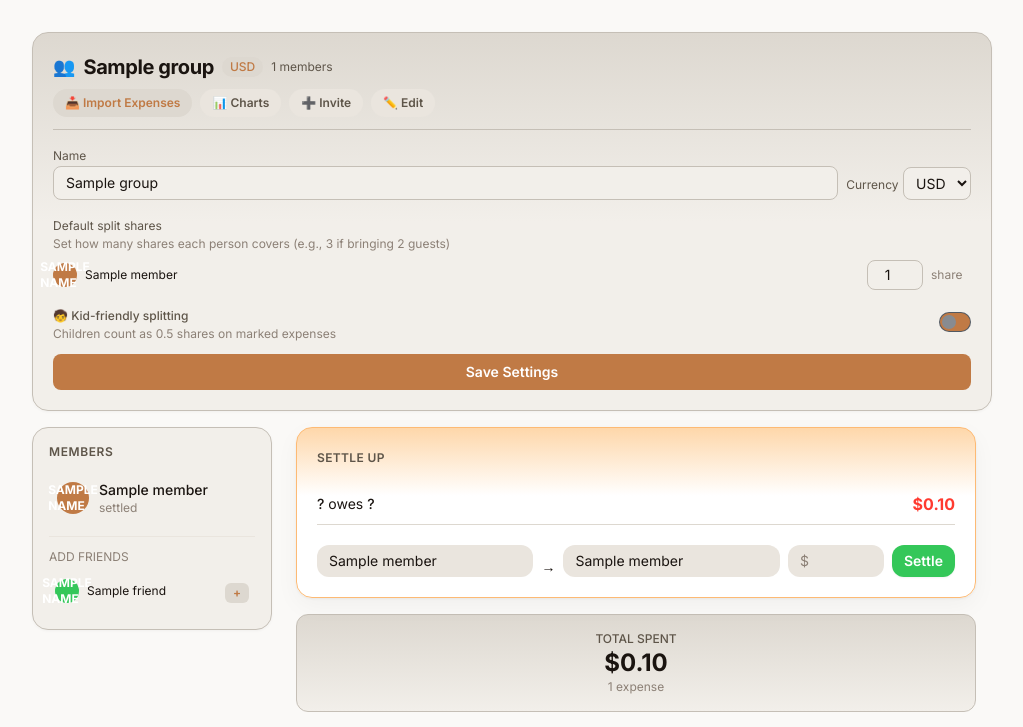
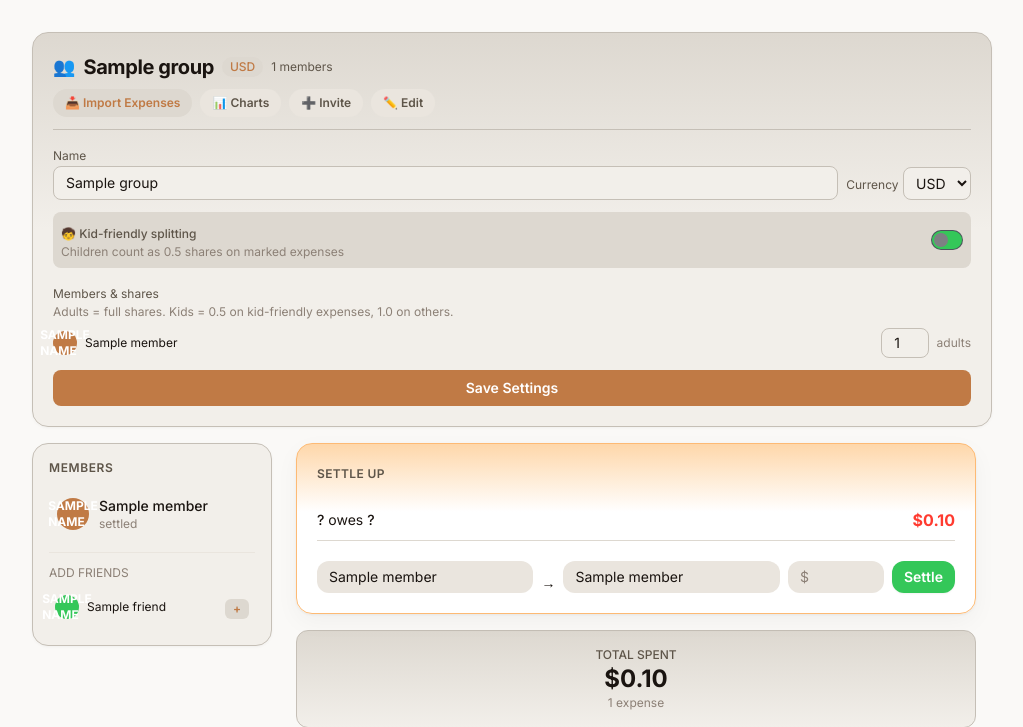
Before and after one commit to jvalin17/frenmo, a FastAPI app: template app/templates/group/detail.html in a window 1280 px wide, after a click on "✏️ Edit". Shown: the part 52-779 px from the top of the page, without its empty margins (128-1151 px from the left). Run offline with FastAPI, Linux system fonts and the light colour scheme; the template is opened without the code that fills it: most values are stand-ins (such as "Sample title", 1, 10 or a date in 2020); some libraries are stand-ins or nearby versions.

Commit message:
UI clarity: green toggle, adults/kids labels, effective shares display
Toggle color changed to green (#34C759) for kid-friendly ON state.
Labels changed from 'shares'/'Kids' to 'adults'/'kids' for clarity.
Shows computed effective shares per member: = 3.5 / 4 (kid / non-kid).
Toggle moved above member list so it controls kids input visibility.

Co-Authored-By: Claude Opus 4.6 (1M context) <noreply@anthropic.com>

```diff
--- a/app/templates/group/detail.html
+++ b/app/templates/group/detail.html
@@ -49,30 +49,33 @@
                     </select>
                 </div>
             </div>
-            <!-- Default split shares -->
-            <div class="mb-3">
-                <label class="text-xs" style="color: var(--text-secondary);">Default split shares</label>
-                <p class="text-xs mb-2" style="color: var(--text-muted);">Set how many shares each person covers (e.g., 3 if bringing 2 guests)</p>
-                {% for member in members %}
-                <div class="flex items-center gap-2 mb-1">
-                    <div class="w-6 h-6 rounded-full flex items-center justify-center text-white text-xs font-bold" style="background: var(--accent);">{{ member.name[0]|upper }}</div>
-                    <span class="text-xs flex-1 truncate min-w-0" style="color: var(--text-primary);">{{ member.name }}</span>
-                    <input type="number" name="shares_{{ member.id }}" value="{{ member_shares.get(member.id, 1) }}" min="{{ 0 if group.kid_friendly else 1 }}" max="20" class="text-sm px-2 py-1 rounded-lg w-14 text-center shrink-0" style="background: var(--bg-card); border: 1px solid var(--border);">
-                    <span class="text-xs w-10 shrink-0" style="color: var(--text-muted);">share{{ 's' if member_shares.get(member.id, 1) != 1 }}</span>
-                    {% if group.kid_friendly %}
-                    <span class="text-xs shrink-0" style="color: var(--text-muted);">Kids</span>
-                    <input type="number" name="kid_count_{{ member.id }}" value="{{ member_kid_counts.get(member.id, 0) }}" min="0" max="10" class="text-sm px-2 py-1 rounded-lg w-12 text-center shrink-0" style="background: var(--bg-card); border: 1px solid var(--border);">
-                    {% endif %}
-                </div>
-                {% endfor %}
-            </div>
-            <!-- Kid-friendly toggle -->
-            <div class="mb-3 flex items-center justify-between">
+            <!-- Kid-friendly toggle (above shares so it controls visibility) -->
+            <div class="mb-3 flex items-center justify-between p-2 rounded-lg" style="background: var(--bg-hover);">
                 <div>
                     <label class="text-xs font-medium" style="color: var(--text-secondary);">🧒 Kid-friendly splitting</label>
                     <p class="text-xs" style="color: var(--text-muted);">Children count as 0.5 shares on marked expenses</p>
                 </div>
-                <input type="checkbox" name="kid_friendly" class="toggle toggle-sm" style="--tglbg: var(--accent);" {% if group.kid_friendly %}checked{% endif %}>
+                <input type="checkbox" name="kid_friendly" class="toggle toggle-sm" style="--tglbg: #34C759;" {% if group.kid_friendly %}checked{% endif %}>
+            </div>
+            <!-- Default split shares -->
+            <div class="mb-3">
+                <label class="text-xs" style="color: var(--text-secondary);">Members & shares</label>
+                <p class="text-xs mb-2" style="color: var(--text-muted);">Adults = full shares. Kids = 0.5 on kid-friendly expenses, 1.0 on others.</p>
+                {% for member in members %}
+                {% set adults = member_shares.get(member.id, 1) %}
+                {% set kids = member_kid_counts.get(member.id, 0) %}
+                <div class="flex items-center gap-2 mb-1.5">
+                    <div class="w-6 h-6 rounded-full flex items-center justify-center text-white text-xs font-bold shrink-0" style="background: var(--accent);">{{ member.name[0]|upper }}</div>
+                    <span class="text-xs flex-1 truncate min-w-0" style="color: var(--text-primary);">{{ member.name }}</span>
+                    <input type="number" name="shares_{{ member.id }}" value="{{ adults }}" min="{{ 0 if group.kid_friendly else 1 }}" max="20" class="text-sm px-2 py-1 rounded-lg w-12 text-center shrink-0" style="background: var(--bg-card); border: 1px solid var(--border);">
+                    <span class="text-xs shrink-0" style="color: var(--text-muted);">adults</span>
+                    {% if group.kid_friendly %}
+                    <input type="number" name="kid_count_{{ member.id }}" value="{{ kids }}" min="0" max="10" class="text-sm px-2 py-1 rounded-lg w-12 text-center shrink-0" style="background: var(--bg-card); border: 1px solid var(--border);">
+                    <span class="text-xs shrink-0" style="color: var(--text-muted);">kids</span>
+                    <span class="text-xs font-semibold shrink-0" style="color: var(--accent);">= {{ adults + kids * 0.5 }} / {{ adults + kids }}</span>
+                    {% endif %}
+                </div>
+                {% endfor %}
             </div>
             <button type="submit" class="text-sm font-semibold px-4 py-2 rounded-lg w-full" style="background: var(--accent); color: #FFFFFF; border: none;">Save Settings</button>
         </form>
```
